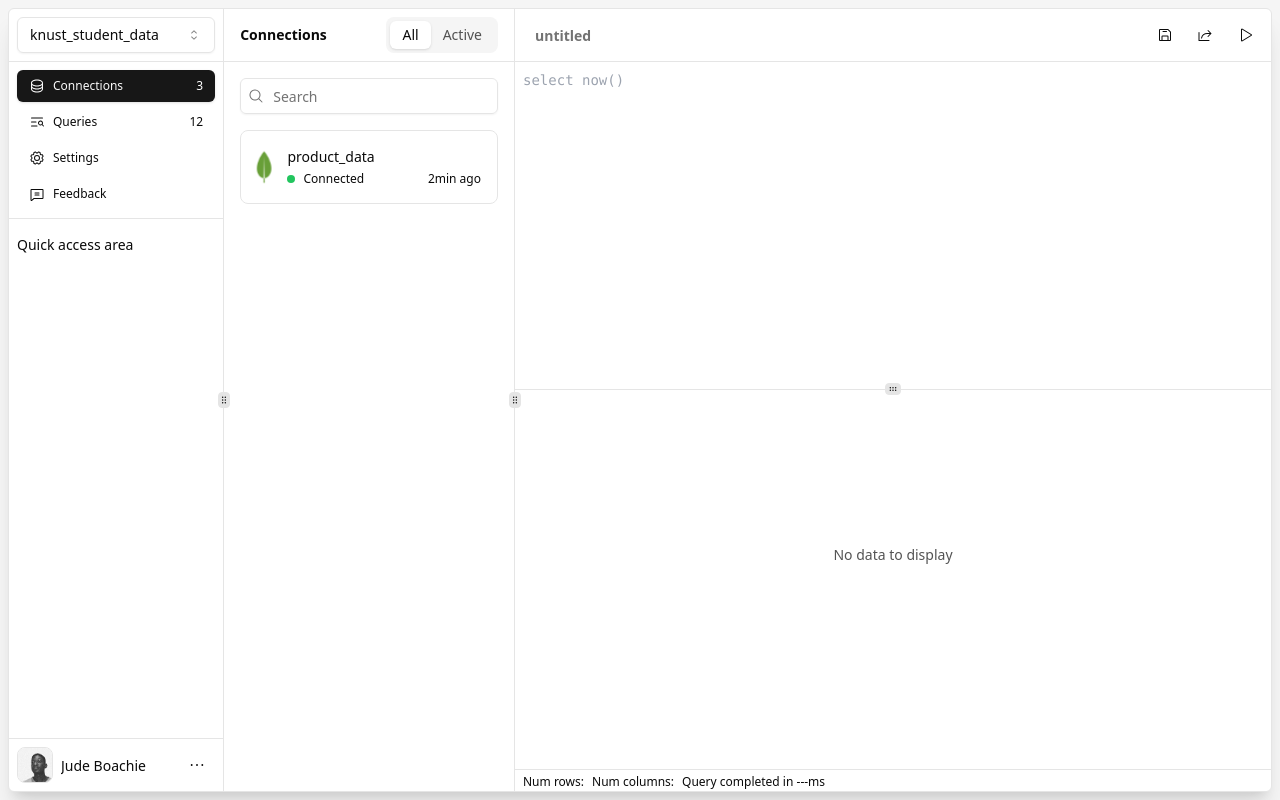
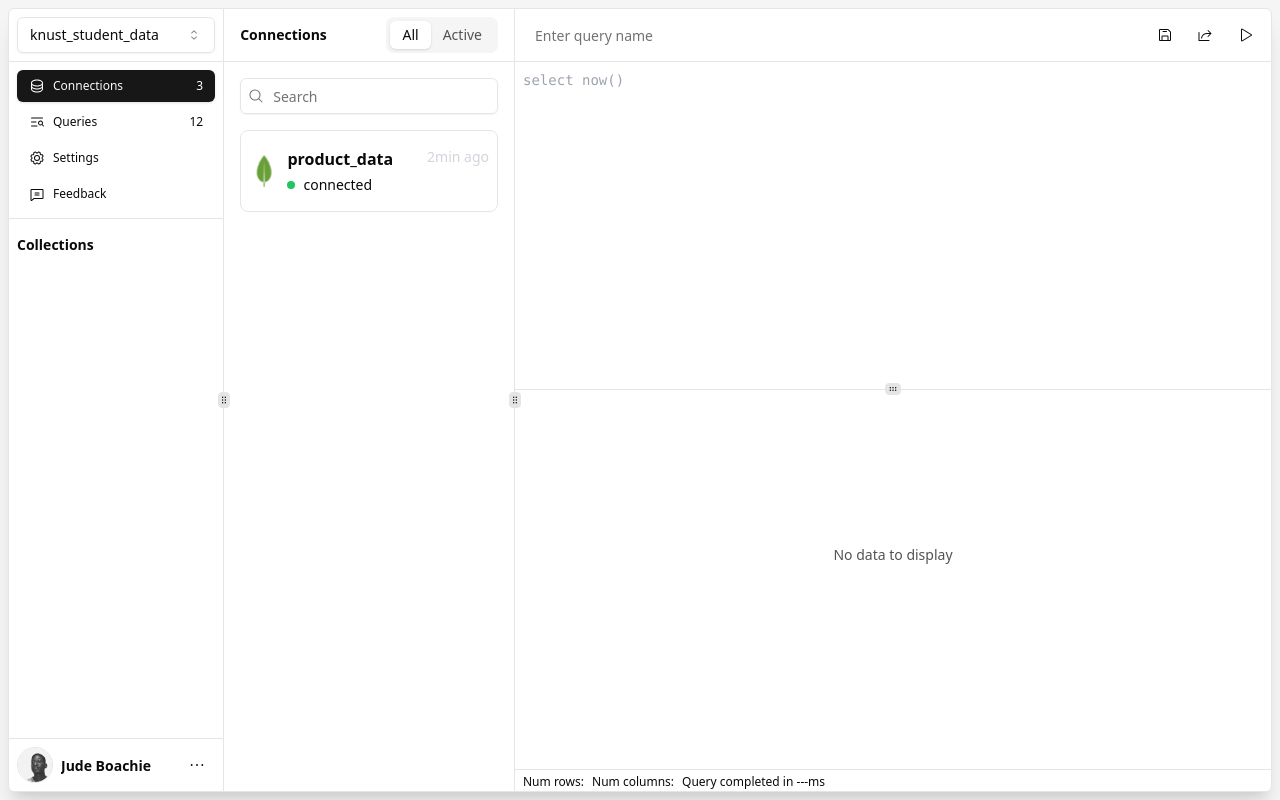
Before and after one commit to jdboachie/misty-snow, a Next.js app: page /v2 in a window 1280 px wide. Built offline with nearby package versions, Linux system fonts and the light colour scheme.

Commit message:
moved the time on the connections card up, change quick access to collections

```diff
--- a/app/v2/page.tsx
+++ b/app/v2/page.tsx
@@ -112,9 +112,11 @@ export default function Home() {
             <Nav isCollapsed={isCollapsed} />
           </div>
           <Separator />
-          <div className="grow p-2 py-4">
-            Quick access area
+
+          <div className="grow p-2 py-4 font-bold">
+            Collections
           </div>
+
           <Separator />
           <div className="flex items-center gap-2 p-2">
             <Avatar className="border">
@@ -122,7 +124,7 @@ export default function Home() {
               <AvatarFallback>CN</AvatarFallback>
             </Avatar>
             <div className="grow pt-0.5">
-              <p className="text-sm truncate">Jude Boachie</p>
+              <p className="text-sm truncate font-bold">Jude Boachie</p>
             </div>
             <Button size="icon" variant={'ghost'}>
               <DotsThreeIcon className="size-5" />
@@ -168,13 +170,15 @@ export default function Home() {
                   <div className="py-4 px-2 flex gap-2 items-center font-normal border shadow-none rounded-lg dark:bg-primary-foreground">
                     <MongoDBIcon className="size-9" />
                     <div className="grid gap-1 w-full">
-                      <span className="text-sm">product_data</span>
+                      <div className="flex flex-row justify-between">
+                        <span className="text-base font-bold">product_data</span>
+                        <span className="text-gray-300">2min ago</span>
+                      </div>
                       <div className="flex w-full pr-2 justify-between items-center text-xs font-normal">
                         <div className="flex gap-2 items-center">
                           <div className="size-2 bg-green-500 rounded-full"/>
-                          <span>Connected</span>
+                          <span className="lowercase text-sm">Connected</span>
                         </div>
-                        <span>2min ago</span>
                       </div>
                     </div>
                   </div>
--- a/components/tools/querytool.tsx
+++ b/components/tools/querytool.tsx
@@ -88,7 +88,7 @@ const QueryTool = () => {
             <form onSubmit={handleSubmit} className='flex flex-col size-full'>
               <div className="flex justify-between gap-2 p-1 border-b">
                 <div className="grid grid-flow-col gap-2 p-1">
-                  <Input placeholder='untitled' type='text' className='shadow-none border-none font-semibold' />
+                  <Input placeholder='Enter query name' type='text' className='shadow-none border-none outline-none' />
                 </div>
                 <div className="flex gap-1 p-1">
                   <Tooltip>
@@ -175,7 +175,7 @@ const QueryTool = () => {
                 placeholder="select now()"
                 onChange={(event) => setCode(event.target.value)}
                 disabled={isLoading}
-                className={`${isLoading && 'opacity-50'} focus:outline-0 bg-background overflow-auto p-2 text-sm font-mono dark:text-primary flex grow transition-all duration-300 ease-in-out resize-none text-pretty`}
+                className={`${isLoading && 'opacity-50'} focus:outline-none bg-background overflow-auto p-2 text-sm font-mono dark:text-primary flex grow transition-all duration-300 ease-in-out resize-none text-pretty`}
               />
             </form>
           </ResizablePanel>
--- a/components/ui/avatar.tsx
+++ b/components/ui/avatar.tsx
@@ -12,7 +12,7 @@ const Avatar = React.forwardRef<
   <AvatarPrimitive.Root
     ref={ref}
     className={cn(
-      "relative flex h-9 w-9 shrink-0 overflow-hidden rounded-lg",
+      "relative flex h-9 w-9 shrink-0 overflow-hidden rounded-full",
       className
     )}
     {...props}
@@ -39,7 +39,7 @@ const AvatarFallback = React.forwardRef<
   <AvatarPrimitive.Fallback
     ref={ref}
     className={cn(
-      "flex h-full w-full items-center justify-center rounded-lg bg-muted",
+      "flex h-full w-full items-center justify-center rounded-full bg-muted",
       className
     )}
     {...props}
```
Also changed, not shown: 1 other file (tests, documents, lock files or other folders).
